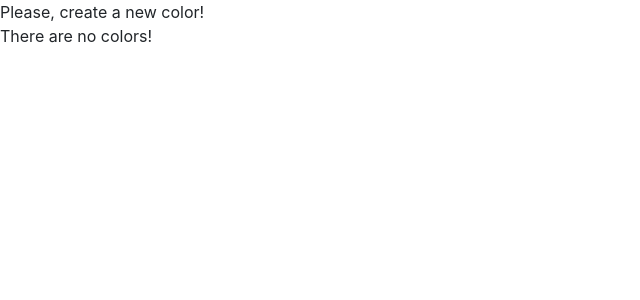
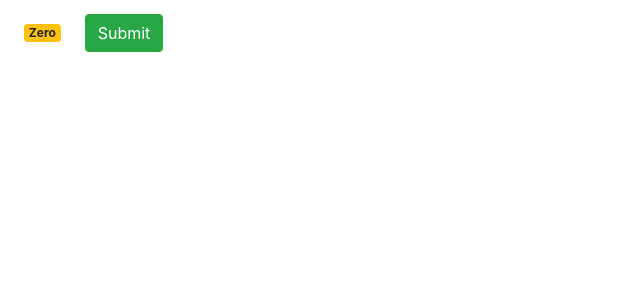
Before and after one commit to md-golamrabbani/react-js-for-beginner, a React (Create React App) app: page / in a window 1280 px wide. Shown: the top 300 px of the page, without its empty margins (0-640 px from the left). Built offline with nearby package versions, Linux system fonts and the light colour scheme.

Commit message:
Events handling

```diff
--- a/src/component/counter.jsx
+++ b/src/component/counter.jsx
@@ -2,29 +2,33 @@ import React, { Component } from "react";
 
 class Counter extends Component {
   state = {
-    count: 0,
-    colors: []
+    count: 0
   };
 
-  renderColors() {
-    if (this.state.colors.length === 0) return <p>There are no colors!</p>;
-
-    return (
-      <ul>
-        {this.state.colors.map(color => (
-          <li key={color}>{color}</li>
-        ))}
-      </ul>
-    );
+  handleCount() {
+    console.log("Increment!");
   }
 
   render() {
     return (
       <div>
-        { this.state.colors.length === 0 && "Please, create a new color!" }
-        { this.renderColors() }
+        <span className={this.getBadgeClasses()}>{this.formateCount()}</span>
+        <button onClick={this.handleCount} className="btn btn-success">
+          Submit
+        </button>
       </div>
     );
+  }
+
+  getBadgeClasses() {
+    let classes = "badge m-4 badge-";
+    classes += this.state.count === 0 ? "warning" : "primary";
+    return classes;
+  }
+
+  formateCount() {
+    const { count } = this.state;
+    return count === 0 ? "Zero" : count;
   }
 }
 
```
